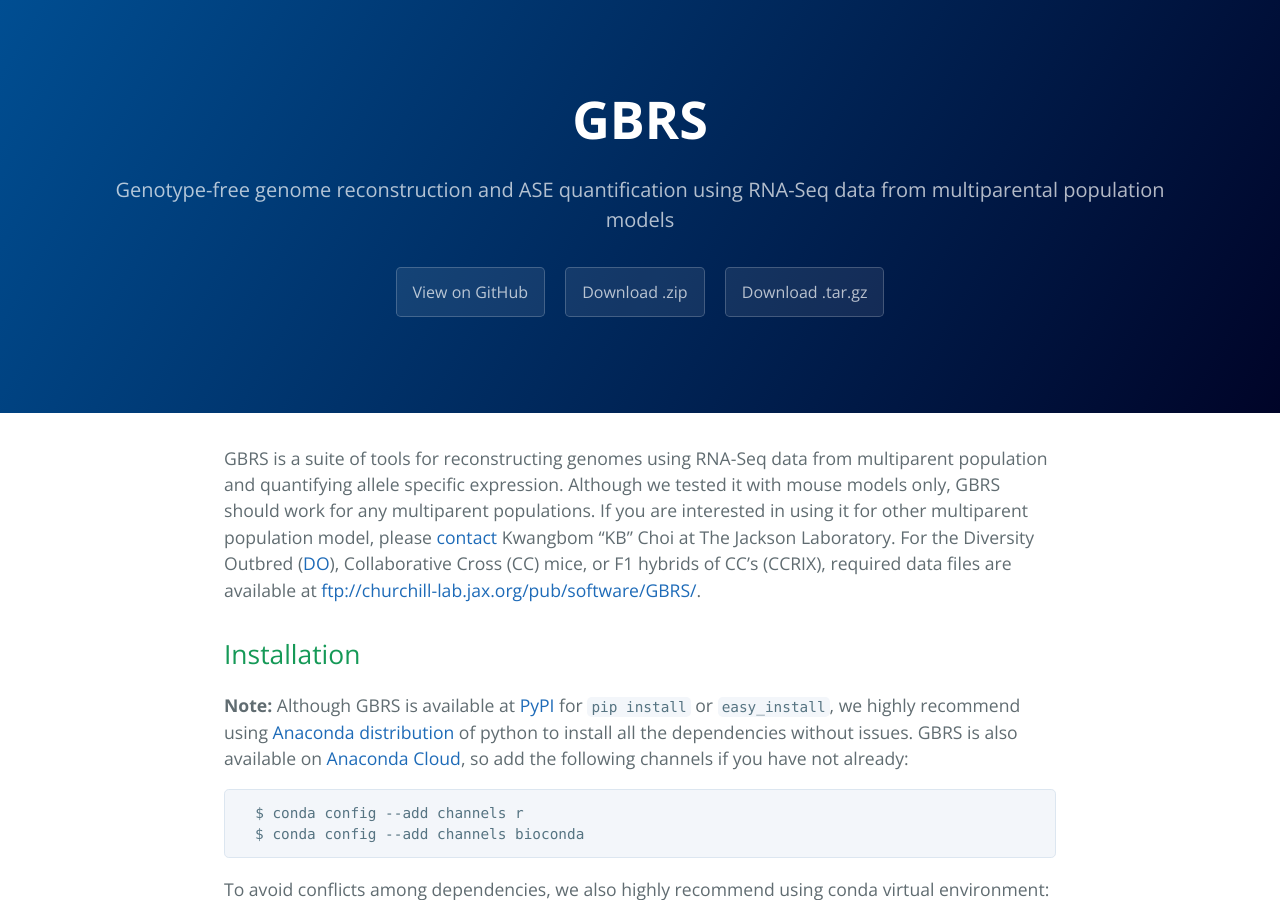
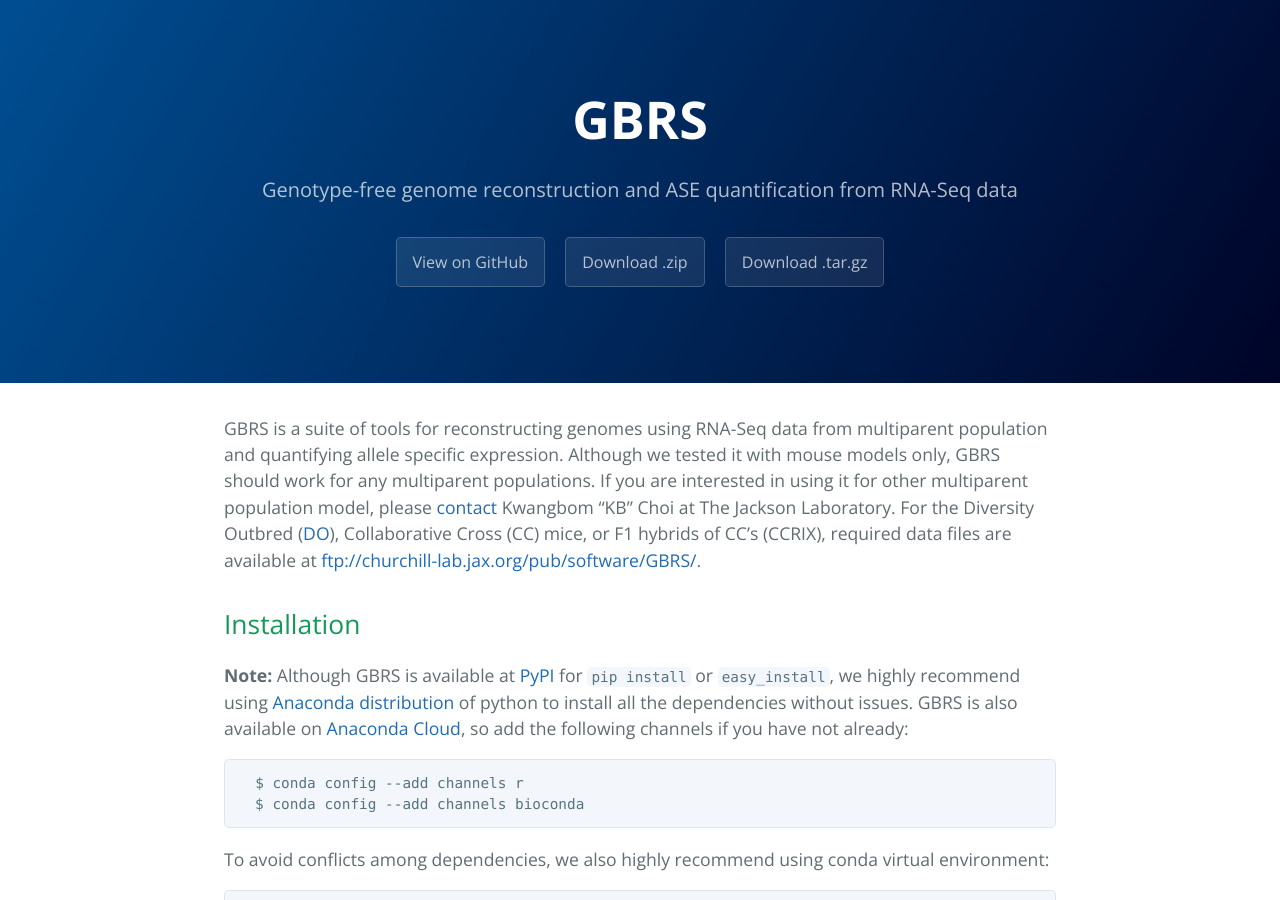
Before and after one commit to churchill-lab/gbrs, a Jekyll site: the page built from index.html, in a window 1280 px wide and 900 px high. Built offline with Jekyll 4.4.1, drawn with Linux system fonts in a browser that asks for light colours; the list of posts is cut into pages by our own code.

Commit message:
A minor fix

```diff
--- a/_config.yml
+++ b/_config.yml
@@ -1,6 +1,6 @@
 # Setup
 title:        GBRS
-tagline:      Genotype-free genome reconstruction and ASE quantification using RNA-Seq data from multiparental population models
+tagline:      Genotype-free genome reconstruction and ASE quantification from RNA-Seq data
 baseurl:      ""
 paginate:     1
 show_downloads: "true"
```
